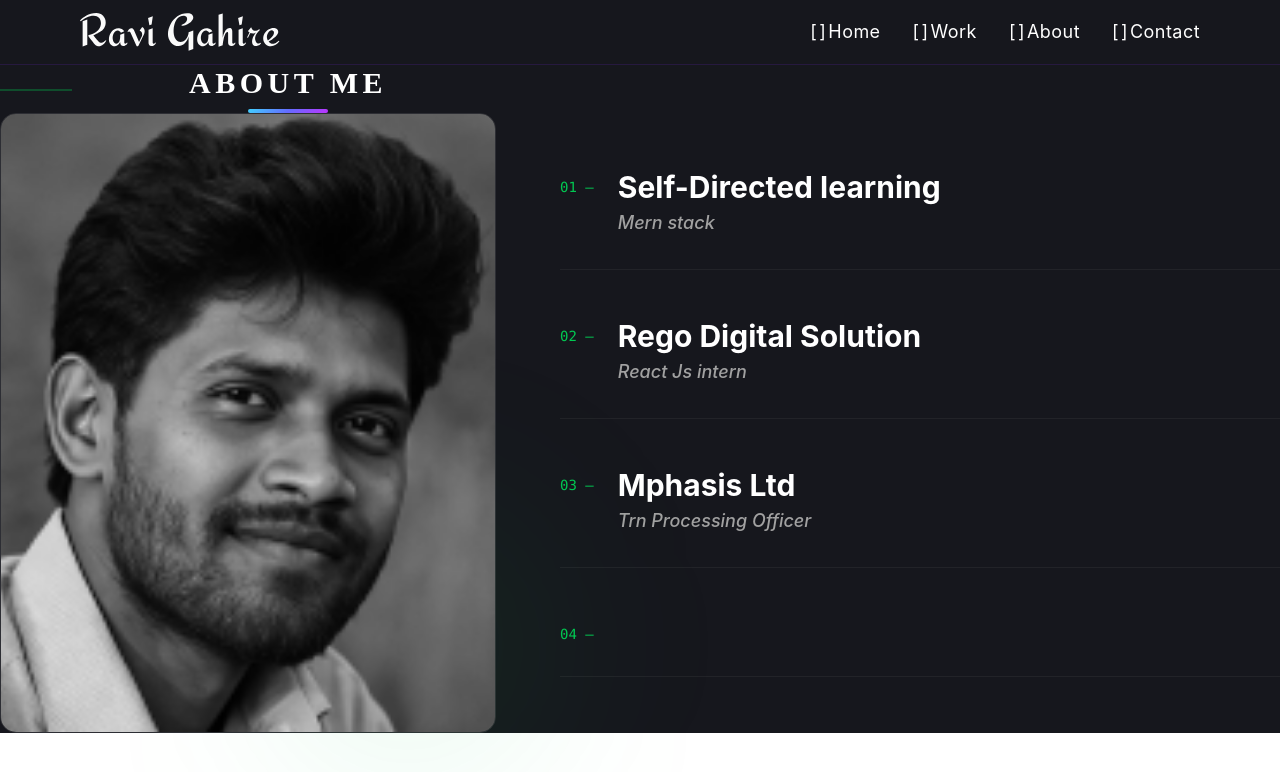
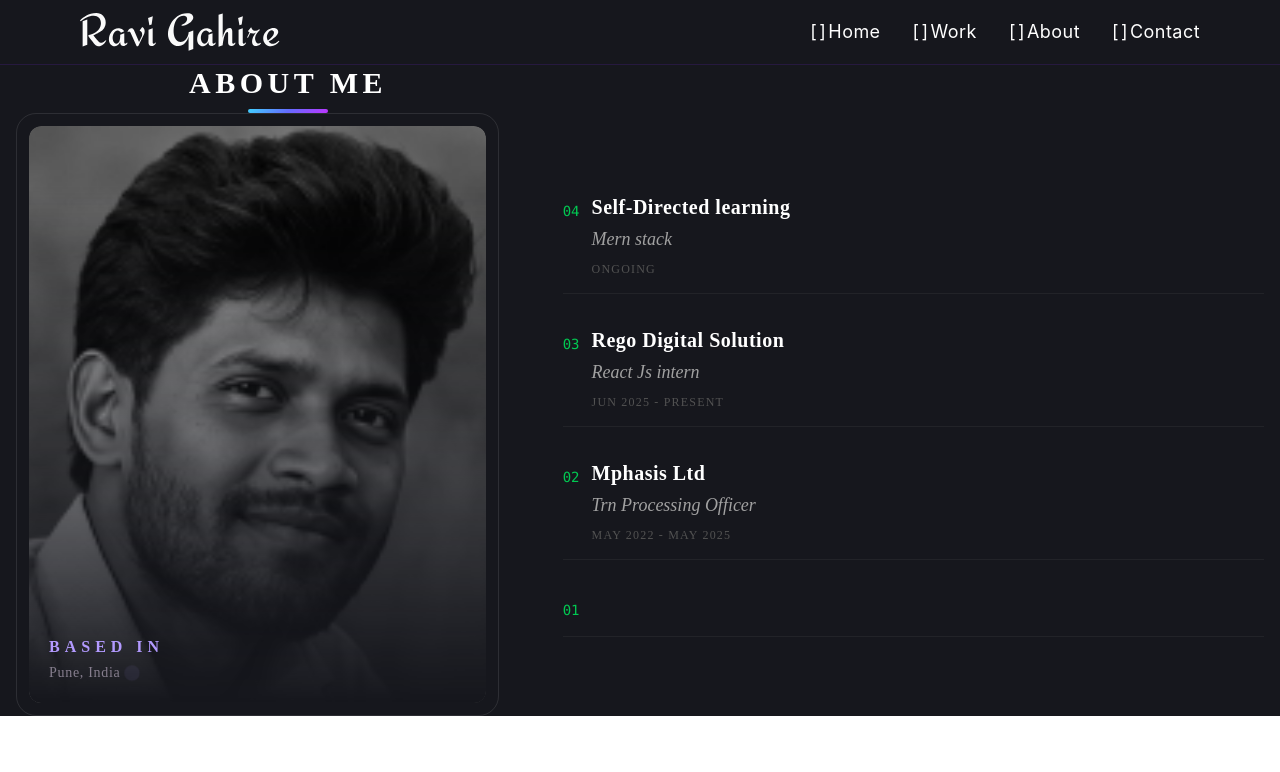
Before and after one commit to RaviGahire/Portfolio, a React (Vite) app: page /about-me in a window 1280 px wide. Shown: the top 772 px of the page. Built offline with nearby package versions, Linux system fonts and the light colour scheme.

Commit message:
refactor: Improve layout and styling in Experience component

```diff
--- a/src/components/about/Experience.tsx
+++ b/src/components/about/Experience.tsx
@@ -1,8 +1,9 @@
-import { motion } from "motion/react";
+import { motion, number } from "motion/react";
 
-export const Experience = ({expData}) => {
+export const Experience = ({ expData }) => {
   return (
-    <div className="grid grid-cols-1 md:grid-cols-12 gap-4 md:gap-16 items-center">
+    <div className="grid grid-cols-1 md:grid-cols-12 gap-4 md:gap-16 items-center px-4">
+      {/* Image */}
       <motion.div
         initial={{ opacity: 0, scale: 0.95 }}
         whileInView={{ opacity: 1, scale: 1 }}
@@ -10,41 +11,50 @@ export const Experience = ({expData}) => {
         transition={{ duration: 0.6 }}
         className="md:col-span-5 relative group w-full max-w-md mx-auto md:max-w-none"
       >
-        <div className="relative z-10 rounded-2xl overflow-hidden border border-white/10 md:aspect-4/5">
+        <div className="relative cursor-pointer p-3 rounded-[20px] overflow-hidden border border-white/10 md:aspect-4/5">
           <img
             src="my-pic.jpg"
             alt="mypic"
-            className="w-full h-full object-cover grayscale group-hover:grayscale-0 transition-all duration-700"
+            className="w-full h-full mask-b-from-10% transform hover:scale-110 object-cover grayscale group-hover:grayscale-0 transition-all duration-700 rounded-xl"
           />
+          <div className="absolute left-0 right-0 bottom-0 p-8">
+            <p className="uppercase text-base tracking-[5px] text-lavender mb-1 font-semibold font-elmsSans">
+              based in
+            </p>
+            <p className="text-sm text-secondary-text font-poppins tracking-wider flex items-center gap-2">
+              Pune, India
+              <span className="size-2 bg-lavender rounded-full animate-ping"></span>
+            </p>
+          </div>
         </div>
-        <div className="absolute -top-4 -left-4 md:-top-6 md:-left-6 w-16 h-16 md:w-24 md:h-24 border-t-2 border-l-2 border-green-500/30 rounded-tl-2xl"></div>
-        <div className="absolute -bottom-10 -right-10 w-48 h-48 md:w-64 md:h-64 bg-green-500/10 blur-[80px] md:blur-[100px] rounded-full"></div>
+
+        {/*  */}
       </motion.div>
-
+      {/* EXPERIENCE */}
       <div className="md:col-span-7 flex flex-col justify-center mt-8 md:mt-0">
-        <div className="space-y-4 md:space-y-12">
-          {expData.map((item:any, index:number) => (
+        <div className="space-y-3 md:space-y-8">
+          {expData.map((item: any, index: number ) => (
             <motion.div
               key={item.role}
               initial={{ opacity: 0, x: 20 }}
               whileInView={{ opacity: 1, x: 0 }}
               viewport={{ once: true }}
-              transition={{ delay: index * 0.1 }}
-              className="group flex gap-4 md:gap-6 items-start border-b border-white/5 pb-6 md:pb-8"
+              transition={{ delay: index * 0.2 }}
+              className="group flex gap-4 md:gap-3 items-start border-b border-white/5 pb-3 md:pb-4"
             >
               <span className="text-green-500 font-mono text-sm pt-1 md:pt-2">
-                0{index + 1} —
+                0{expData.length - index}
               </span>
               <div>
-                <h3 className="text-white text-md md:text-3xl font-bold group-hover:text-green-400 transition-colors">
+              <h3 className="text-white text-md md:text-xl font-semibold group-hover:text-lavender transition-colors font-poppins tracking-wide">
                   {item.org}
                 </h3>
-                <p className="text-neutral-400 text-base md:text-lg mt-1 font-medium italic">
+                <p className="text-neutral-400 text-base md:text-lg mt-1 font-medium italic font-elmsSans">
                   {item.role}
                 </p>
-                {/* <p className="text-neutral-600 font-mono text-[10px] md:text-xs uppercase tracking-widest mt-2">
-                      {item.fromTo}
-                    </p> */}
+                <p className="text-neutral-600 text-[10px] md:text-xs uppercase tracking-widest mt-2 font-elmsSans">
+                  {item.fromTo}
+                </p>
               </div>
             </motion.div>
           ))}
```
